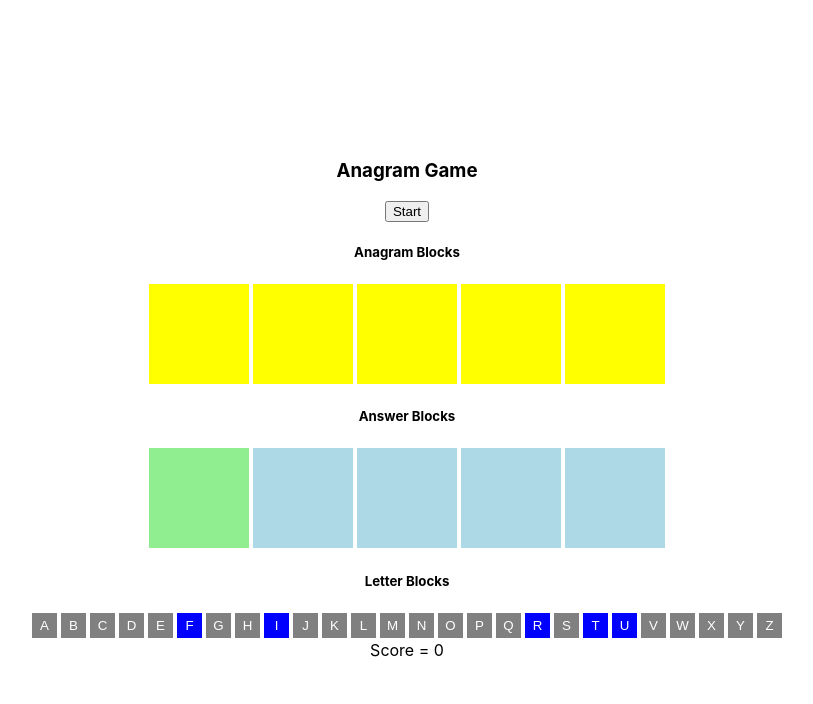
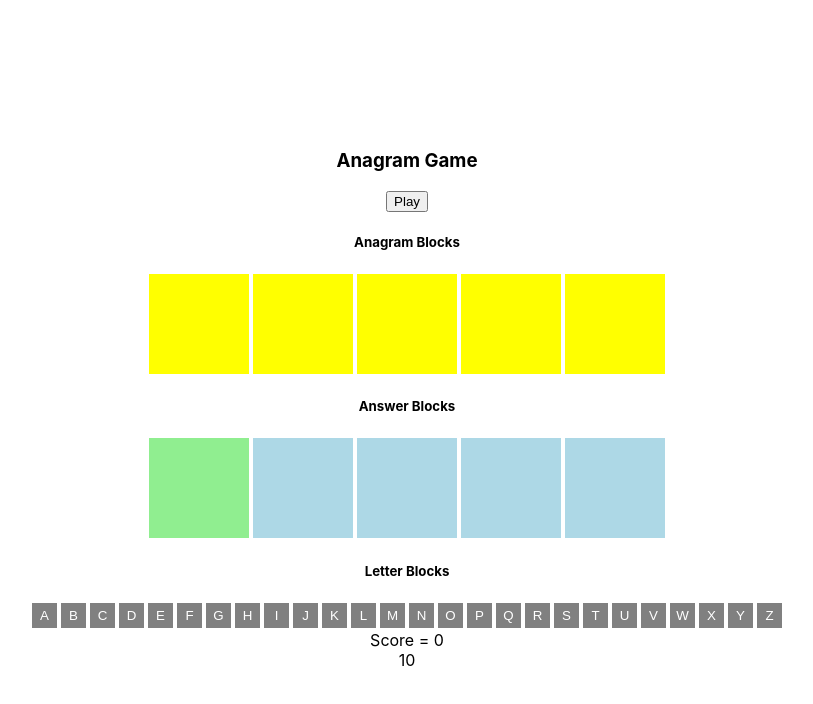
Before and after one commit to slamdunc123/next-puzzles, a Next.js app: page / in a window 1280 px wide. Shown: the top 704 px of the page, without its empty margins (233-1046 px from the left). Built offline with nearby package versions, Linux system fonts and the light colour scheme.

Commit message:
add timer

```diff
--- a/components/AnagramGame/AnagramGame.tsx
+++ b/components/AnagramGame/AnagramGame.tsx
@@ -8,6 +8,7 @@ import { wordsArr } from './words';
 
 const AnagramGame = () => {
 	const clearedArr = ['', '', '', '', ''];
+	const secsVal = 10;
 
 	const [selectedLetter, setSelectedLetter] = useState('');
 	const [activeBlock, setActiveBlock] = useState<number>(0);
@@ -15,10 +16,13 @@ const AnagramGame = () => {
 	const [anagramArr, setAnagramArr] = useState([]);
 	const [isBlockArrFull, setIsBlockArrFull] = useState(false);
 	const [message, setMessage] = useState('');
+	const [result, setResult] = useState('');
 	const [word, setWord] = useState('');
 	const [score, setScore] = useState(0);
 	const [ansArr, setAnsArr] = useState<string[]>([]);
 	const [isGameInPlay, setIsGameInPlay] = useState(false);
+	const [isTimerOn, setIsTimerOn] = useState(false);
+	const [secs, setSecs] = useState(secsVal);
 
 	const handleLetterOnClick = (e: MouseEvent<HTMLButtonElement>) => {
 		setSelectedLetter((e.target as HTMLButtonElement).value);
@@ -31,8 +35,12 @@ const AnagramGame = () => {
 		setActiveBlock(parseInt((e.target as HTMLDivElement).id));
 	};
 
-	const handleStartOnClick = () => {
+	const handlePlayOnClick = () => {
+		getFirstWord();
 		setIsGameInPlay(true);
+		setIsTimerOn(true);
+		setSecs(secsVal);
+		setScore(0);
 	};
 
 	const nextGo = () => {
@@ -41,21 +49,10 @@ const AnagramGame = () => {
 		setScore((prevScore) => prevScore + 1);
 	};
 
-	// checks for correct answer
-	useEffect(() => {
-		const tempArr: boolean[] = blockArr.map((item, index) =>
-			ansArr[index] !== item ? false : true
-		);
-		const findFalse = tempArr.find((item) => item === false);
-
-		if (findFalse === undefined) nextGo();
-	}, [blockArr, ansArr]);
-
-	// get a random word from array and make uppercase
-	// create an array from random word and store in 2 variables
-	// shuffle 1 variable to create anagram
-
-	useEffect(() => {
+	const getFirstWord = () => {
+		// get a random word from array and make uppercase
+		// create an array from random word and store in 2 variables
+		// shuffle 1 variable to create anagram
 		const randomWord =
 			wordsArr[Math.floor(Math.random() * wordsArr.length)].toUpperCase();
 		setWord(randomWord);
@@ -68,15 +65,48 @@ const AnagramGame = () => {
 
 		const shuffledArr = shuffleArray(wordArrToShuffle);
 		setAnagramArr(shuffledArr);
+	};
+
+	useEffect(() => {
+		let interval;
+		if (isTimerOn) {
+			interval = setInterval(
+				() => setSecs((prevSecs) => prevSecs - 1),
+				1000
+			);
+		}
+
+		return () => {
+			clearInterval(interval);
+		};
+	}, [isTimerOn]);
+
+	useEffect(() => {
+		if (secs === 0) {
+			setIsGameInPlay(false);
+			setIsTimerOn(false);
+		}
+	}, [secs]);
+
+	// checks for correct answer
+	useEffect(() => {
+		const tempArr: boolean[] = blockArr.map((item, index) =>
+			ansArr[index] !== item ? false : true
+		);
+		const findFalse = tempArr.find((item) => item === false);
+
+		if (findFalse === undefined) nextGo();
+	}, [blockArr, ansArr]);
+
+	useEffect(() => {
+		getFirstWord();
 	}, [score]);
 
 	return (
 		<>
 			{console.log('ansArr', ansArr)}
 			<h3>Anagram Game</h3>
-			<button onClick={handleStartOnClick} disabled={isGameInPlay}>
-				Start
-			</button>
+			{!isTimerOn && <button onClick={handlePlayOnClick}>Play</button>}
 			<AnagramBlocks
 				anagramArr={isGameInPlay ? anagramArr : clearedArr}
 				selectedLetter={selectedLetter}
@@ -87,11 +117,12 @@ const AnagramGame = () => {
 				handleBlockOnClick={handleBlockOnClick}
 			/>
 			<LetterBlocks
-				ansArr={ansArr}
+				ansArr={isTimerOn ? ansArr : clearedArr}
 				handleLetterOnClick={handleLetterOnClick}
 			/>
-			{/* {message} */}
 			{`Score = ${score}`}
+			<div>{secs}</div>
+			{secs === 0 && <div>{`You scored ${score}`}</div>}
 		</>
 	);
 };
```
